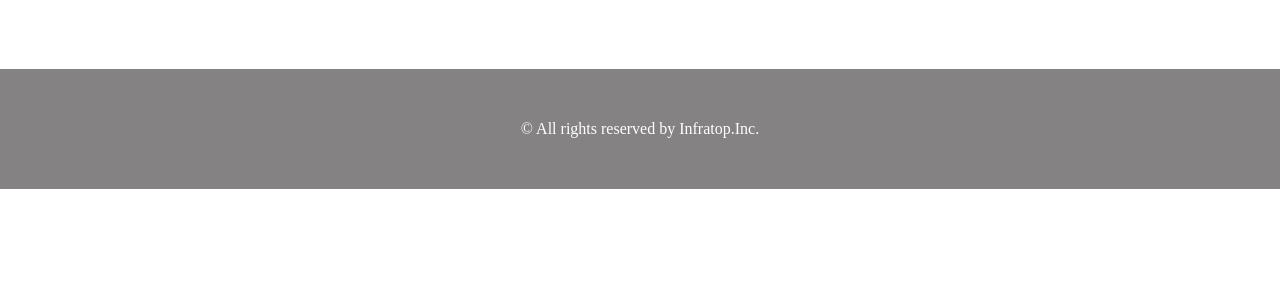
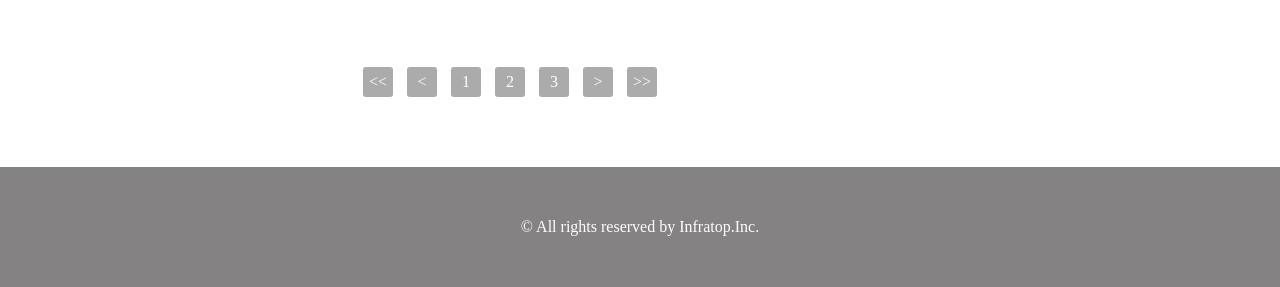
Before and after one commit to ayk-trsk/caravan-HTML-CSS, a plain HTML site: page index.html in a window 1280 px wide. Shown: the part 1653-1940 px from the top of the page. Before the commit the page ends 1842 px from the top, so only its background shows below. Drawn offline with Linux system fonts and the light colour scheme.

Commit message:
[Finish] 1-8

```diff
--- a/index.html
+++ b/index.html
@@ -2,6 +2,9 @@
 <html lang="ja">
   <head>
     <meta charset="UTF-8" />
+
+    <script src="https://kit.fontawesome.com/95dddd4613.js" crossorigin="anonymous"></script>
+
     <!-- CSSファイルの読み込み -->
     <link rel="stylesheet" href="style.css" />
     <title>CARAVAN</title>
@@ -14,6 +17,11 @@
         CARAVAN
         </a>
       </h1>
+      <div class="social">
+        <i class="fab fa-facebook-square"></i>
+        <i class="fab fa-twitter-square"></i>
+        <i class="fab fa-instagram"></i>
+      </div>
     </header>
 
     <nav>
@@ -111,6 +119,15 @@
            </section>
           </div>
         </div>
+        <div class="pagination">
+          <p><<</p>
+          <p><</p>
+          <p>1</p>
+          <p>2</p>
+          <p>3</p>
+          <p>></p>
+          <p>>></p>
+       </div>
       </section>
       <div class="sidebar">
         <section class="popular">
--- a/style.css
+++ b/style.css
@@ -15,6 +15,11 @@ header {
   padding: 15px 0;
   margin: 0 auto;
   text-align: center;
+}
+
+.social {
+  display: inline-block;
+  margin-left: 20px;
 }
 
 header .heading {
@@ -115,6 +120,22 @@ main {
   font-size: 11px;
 }
 
+.pagination {
+  text-align: center;
+  padding-top: 50px;
+}
+
+.pagination p {
+  display: inline-block;
+  width: 30px;
+  height: 30px;
+  margin: 0 5px;
+  color: #fff;
+  background-color: #acabab;
+  border-radius: 3px;
+  line-height: 30px;
+}
+
 .sidebar {
   width: 230px;
 }
```
